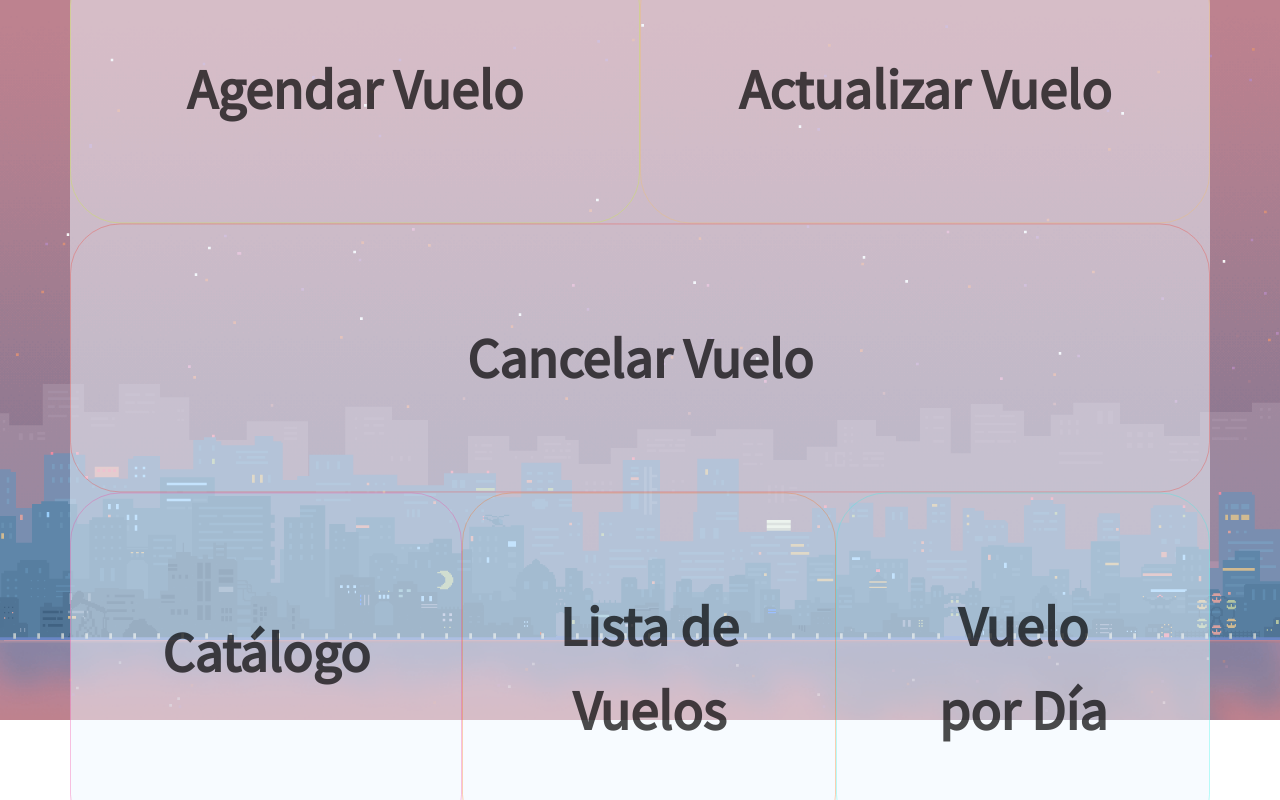
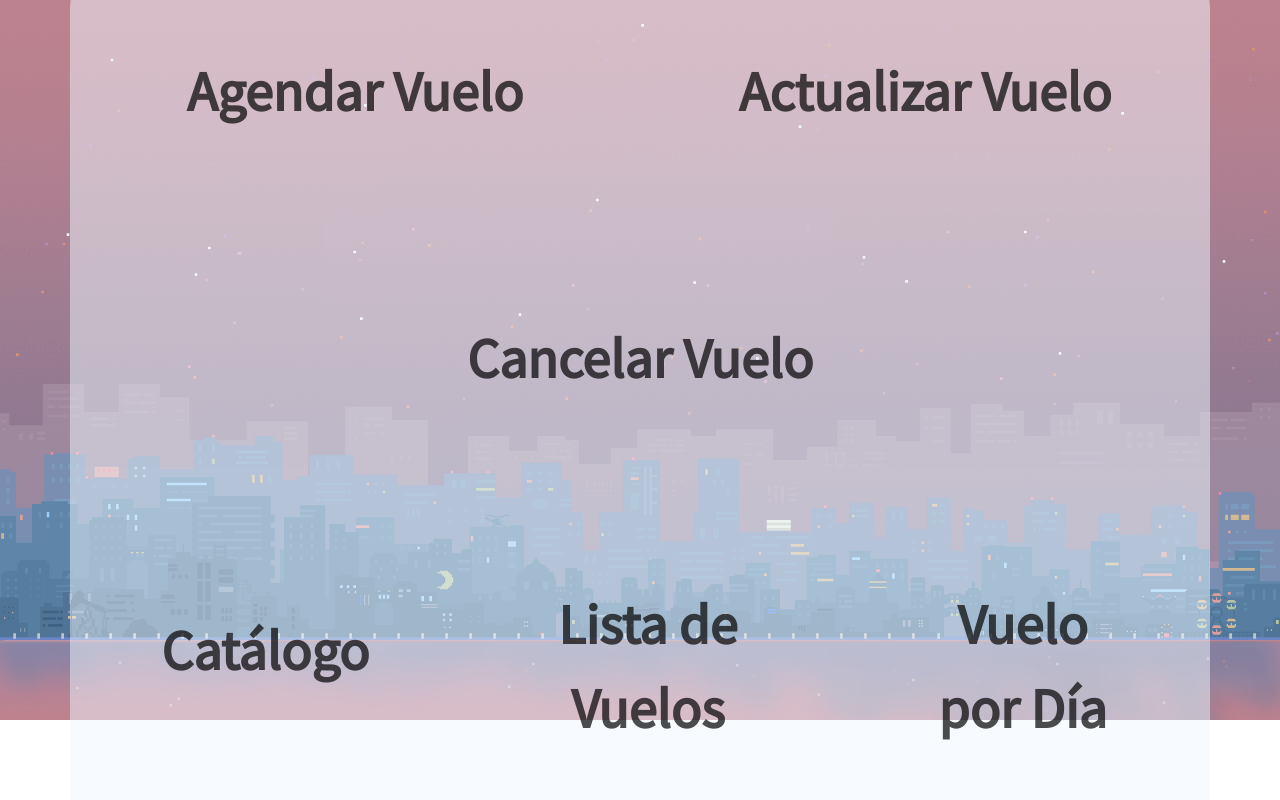
Before and after one commit to RoberrtoIA/GestorDeVuelosKODIGO, a plain HTML site: page index.html in a window 1280 px wide. Drawn offline with nearby package versions, Linux system fonts and the light colour scheme.

Commit message:
Arreglos

```diff
--- a/assets/css/index.css
+++ b/assets/css/index.css
@@ -32,11 +32,11 @@
   /* opacity: 0.7 !important; */
   z-index: 3;
   border-radius: 50px 50px 50px 50px;
-  border-style: solid;
-  border-width: 1px;
+  /* border-style: solid;
+  border-width: 1px; */
   /* color: rgba(201, 247, 38, 0.9) !important; */
   color: rgba(0, 0, 0, 0.7);
-  border-color: rgba(201, 247, 38, 0.3);
+  /* border-color: rgba(201, 247, 38, 0.3); */
   font-size: 350%;
   font-weight: bold;
 }
@@ -52,9 +52,9 @@
   /* opacity: 1 !important; */
   z-index: 3;
   border-radius: 50px 50px 50px 50px;
-  border-style: solid;
-  border-width: 1px;
-  border-color: rgba(250, 192, 85, 0.3);
+  /* border-style: solid;
+  border-width: 1px; */
+  /* border-color: rgba(250, 192, 85, 0.3); */
   color: rgba(0, 0, 0, 0.7);
   font-size: 350%;
   font-weight: bold;
@@ -71,9 +71,9 @@
   /* opacity: 1 !important; */
   z-index: 3;
   border-radius: 50px 50px 50px 50px;
-  border-style: solid;
+  /* border-style: solid;
   border-width: 1px;
-  border-color: rgba(247, 52, 38, 0.3);
+  border-color: rgba(247, 52, 38, 0.3); */
   color: rgba(0, 0, 0, 0.7);
   font-size: 350%;
   font-weight: bold;
@@ -90,9 +90,9 @@
   /* opacity: 1 !important; */
   z-index: 3;
   border-radius: 50px 50px 50px 50px;
-  border-style: solid;
+  /* border-style: solid;
   border-width: 1px;
-  border-color: rgba(248, 54, 151, 0.3);
+  border-color: rgba(248, 54, 151, 0.3); */
   color: rgba(0, 0, 0, 0.7);
   font-size: 350%;
   font-weight: bold;
@@ -113,9 +113,9 @@
   /* opacity: 1 !important; */
   z-index: 3;
   border-radius: 50px 50px 50px 50px;
-  border-style: solid;
+  /* border-style: solid;
   border-width: 1px;
-  border-color: rgba(255, 104, 3, 0.3);
+  border-color: rgba(255, 104, 3, 0.3); */
   color: rgba(0, 0, 0, 0.7);
   font-size: 350%;
   font-weight: bold;
@@ -132,9 +132,9 @@
   /* opacity: 1 !important; */
   z-index: 3;
   border-radius: 50px 50px 50px 50px;
-  border-style: solid;
+  /* border-style: solid;
   border-width: 1px;
-  border-color: rgba(38, 247, 230, 0.3);
+  border-color: rgba(38, 247, 230, 0.3); */
   color: rgba(0, 0, 0, 0.7);
   font-size: 350%;
   font-weight: bold;
```
Also changed, not shown: Controlador/borrar.txt (added), Modelo/borrar.txt (added).
